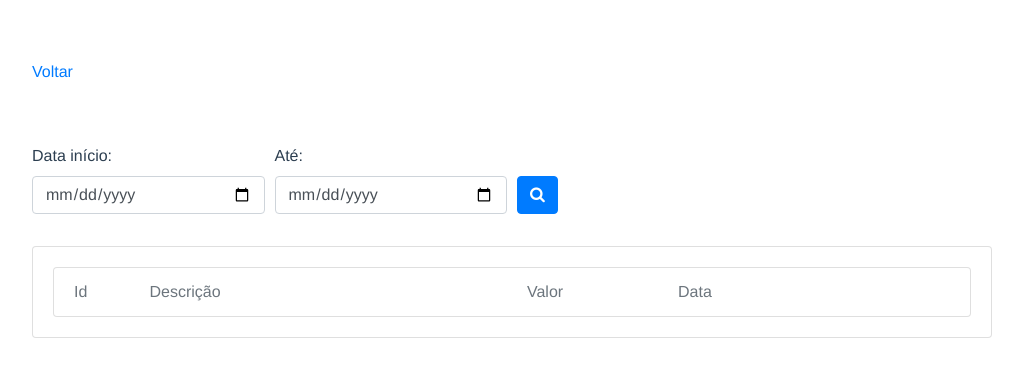
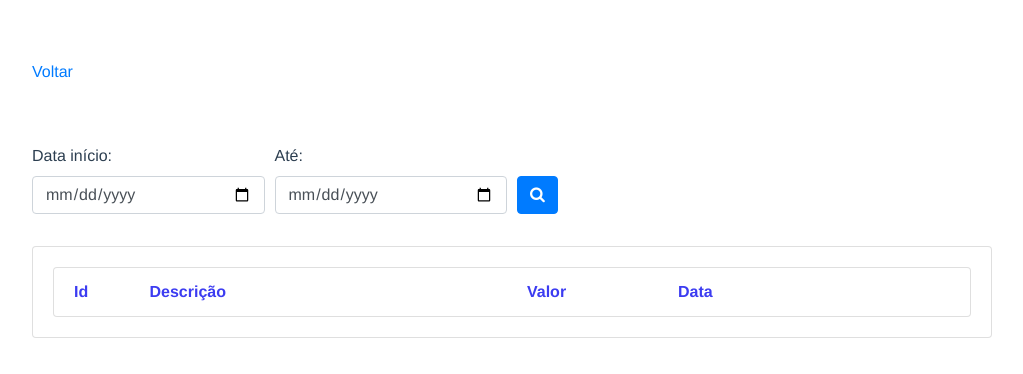
Before and after one commit to wilsinneto/financial-control, a Vue app in the folder client/: page /period in a window 1280 px wide. Shown: the top 374 px of the page, without its empty margins (128-1151 px from the left). Built offline with nearby package versions, Linux system fonts and the light colour scheme.

Commit message:
Added sorting table we CardSimpleList and CardSimpleFormList components

```diff
--- a/client/src/components/childs/CardFormList.vue
+++ b/client/src/components/childs/CardFormList.vue
@@ -17,12 +17,12 @@
     <div class="card">
       <div class="card-body">
         <ul class="list-group">
-          <li class="list-group-item disabled">
+          <li class="list-group-item">
             <div class="row">
               <div class="col-md-1">Id</div>
-              <div class="col-md-5">Descrição</div>
-              <div class="col-md-2">Valor</div>
-              <div class="col-md-2">Data</div>
+                <div class="col-md-5">Descrição</div>
+                <div class="col-md-2">Valor</div>
+                <div class="col-md-2">Data</div>
             </div>
           </li>
           <li class="list-group-item" v-for="item in filteredItems" v-bind:key="item.id">
@@ -61,6 +61,8 @@ export default {
   props: ["items"],
   data() {
     return {
+      currentSort:'date',
+      currentSortDir:'ASC',
       filter: "",
       item: {
         description: "",
@@ -100,6 +102,3 @@ export default {
   }
 }
 </script>
-
-<style>
-</style>
--- a/client/src/components/childs/CardSimpleFormList.vue
+++ b/client/src/components/childs/CardSimpleFormList.vue
@@ -2,14 +2,26 @@
   <div class="card">
     <div class="card-body">
       <ul class="list-group">
-        <li class="list-group-item disabled">
+        <li class="list-group-item">
           <div class="row">
-            <div class="col-md-1">Id</div>
-            <div class="col-md-2">Tipo</div>
-            <div class="col-md-9">Descrição</div>
+            <div
+            class="col-md-1"
+            v-on:click="sort('id')">
+            <b class="header-item">Id</b>
+            </div>
+            <div
+            class="col-md-2"
+            v-on:click="sort('type')">
+            <b class="header-item">Tipo</b>
+            </div>
+            <div
+            class="col-md-9"
+            v-on:click="sort('description')">
+            <b class="header-item">Descrição</b>
+            </div>
           </div>
         </li>
-        <li class="list-group-item" v-for="item in items" v-bind:key="item.id">
+        <li class="list-group-item" v-for="item in sortedItems" v-bind:key="item.id">
           <div class="row">
             <div class="col-md-1">{{item.id}}</div>
             <div class="col-md-2">{{item.type}}</div>
@@ -34,7 +46,30 @@
 export default {
   name: "CardSimpleFormList",
   props: ["items"],
+  data() {
+    return {
+      currentSort:'id',
+      currentSortDir:'ASC'
+    }
+  },
+  computed: {
+    sortedItems() {
+      return this.items.slice(0).sort(this.compareString);
+    }
+  },
   methods: {
+    compareString(a, b) {
+      let modifier = 1;
+      if(this.currentSortDir === 'DESC') modifier = -1;
+      if(a[this.currentSort] < b[this.currentSort]) return -1 * modifier;
+      if(a[this.currentSort] > b[this.currentSort]) return 1 * modifier;
+      return 0;
+    },
+    sort(tab) {
+      if(tab === this.currentSort)
+        this.currentSortDir = this.currentSortDir === "ASC" ? "DESC" : "ASC";
+      this.currentSort = tab;
+    },
     updateItem(item) {
       console.log("CardSimpleFormList - updateItem");
       this.$emit("updateItem", item);
@@ -48,4 +83,8 @@ export default {
 </script>
 
 <style>
+.header-item {
+  cursor: pointer;
+  color: rgb(60, 60, 241);
+}
 </style>
--- a/client/src/components/childs/CardSimpleList.vue
+++ b/client/src/components/childs/CardSimpleList.vue
@@ -4,15 +4,27 @@
       <div class="card">
         <div class="card-body">
           <ul class="list-group">
-            <li class="list-group-item disabled">
+            <li class="list-group-item">
               <div class="row">
-                <div class="col-md-1">Id</div>
-                <div class="col-md-5">Descrição</div>
-                <div class="col-md-2">Valor</div>
-                <div class="col-md-2">Data</div>
+                <div class="col-md-1 header-item"
+                v-on:click="sort('id')">
+                <b>Id</b>
+                </div>
+                <div class="col-md-5 header-item"
+                v-on:click="sort('items.description')">
+                <b>Descrição</b>
+                </div>
+                <div class="col-md-2 header-item"
+                v-on:click="sort('value')">
+                <b>Valor</b>
+                </div>
+                <div class="col-md-2 header-item"
+                v-on:click="sort('date')">
+                <b>Data</b>
+                </div>
               </div>
             </li>
-            <li class="list-group-item" v-for="item in items" v-bind:key="item.id">
+            <li class="list-group-item" v-for="item in sortedItems" v-bind:key="item.id">
               <div class="row">
                 <div class="col-md-1">{{item.id}}</div>
                 <div class="col-md-5">{{item.items.description}}</div>
@@ -31,5 +43,37 @@
 export default {
   name: "List",
   props: ["items"],
+  data() {
+    return {
+      currentSort:'date',
+      currentSortDir:'ASC'
+    }
+  },
+  computed: {
+    sortedItems() {
+      return this.items.slice(0).sort(this.compareString);
+    }
+  },
+  methods: {
+    compareString(a, b) {
+      let modifier = 1;
+      if(this.currentSortDir === 'DESC') modifier = -1;
+      if(a[this.currentSort] < b[this.currentSort]) return -1 * modifier;
+      if(a[this.currentSort] > b[this.currentSort]) return 1 * modifier;
+      return 0;
+    },
+    sort(tab) {
+      if(tab === this.currentSort)
+        this.currentSortDir = this.currentSortDir === "ASC" ? "DESC" : "ASC";
+      this.currentSort = tab;
+    },
+  }
 }
 </script>
+
+<style>
+.header-item {
+  cursor: pointer;
+  color: rgb(60, 60, 241);
+}
+</style>
```
